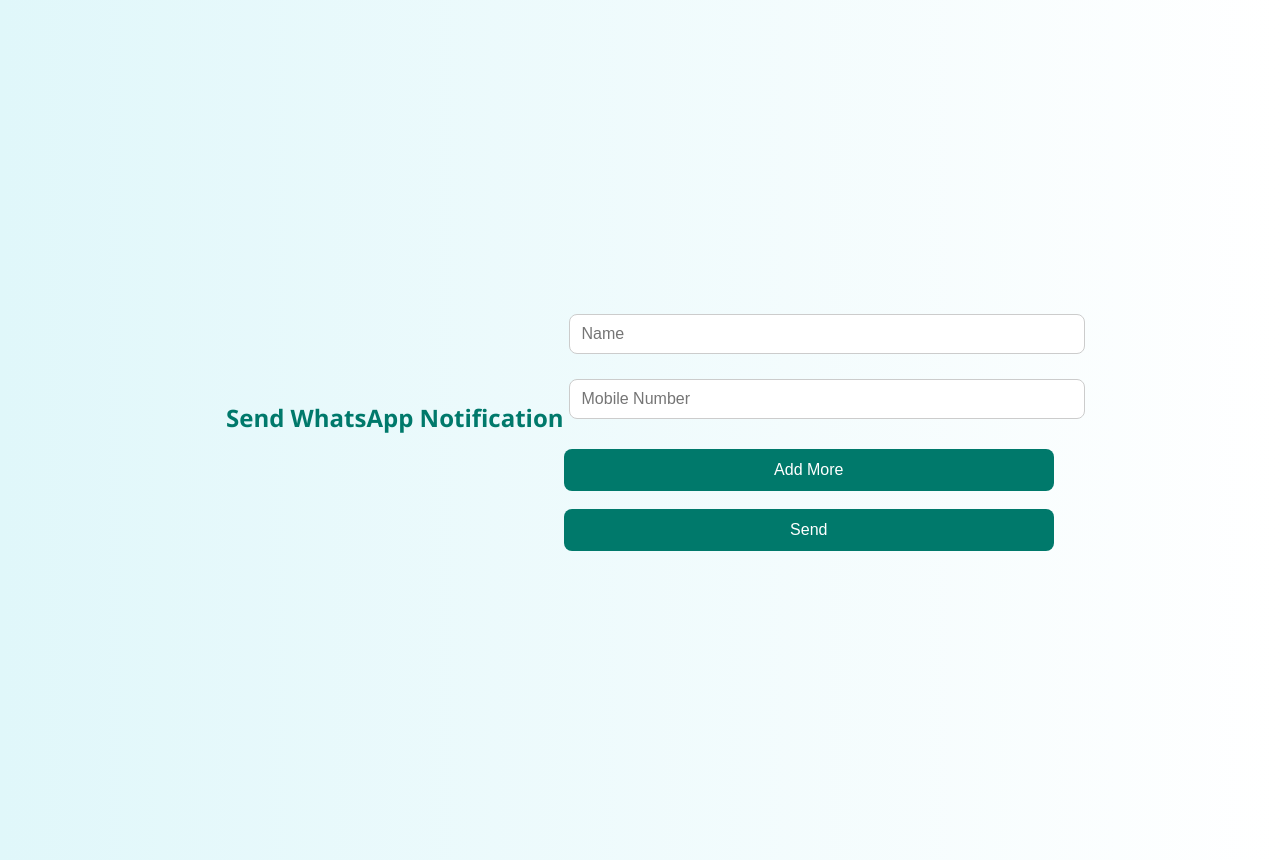
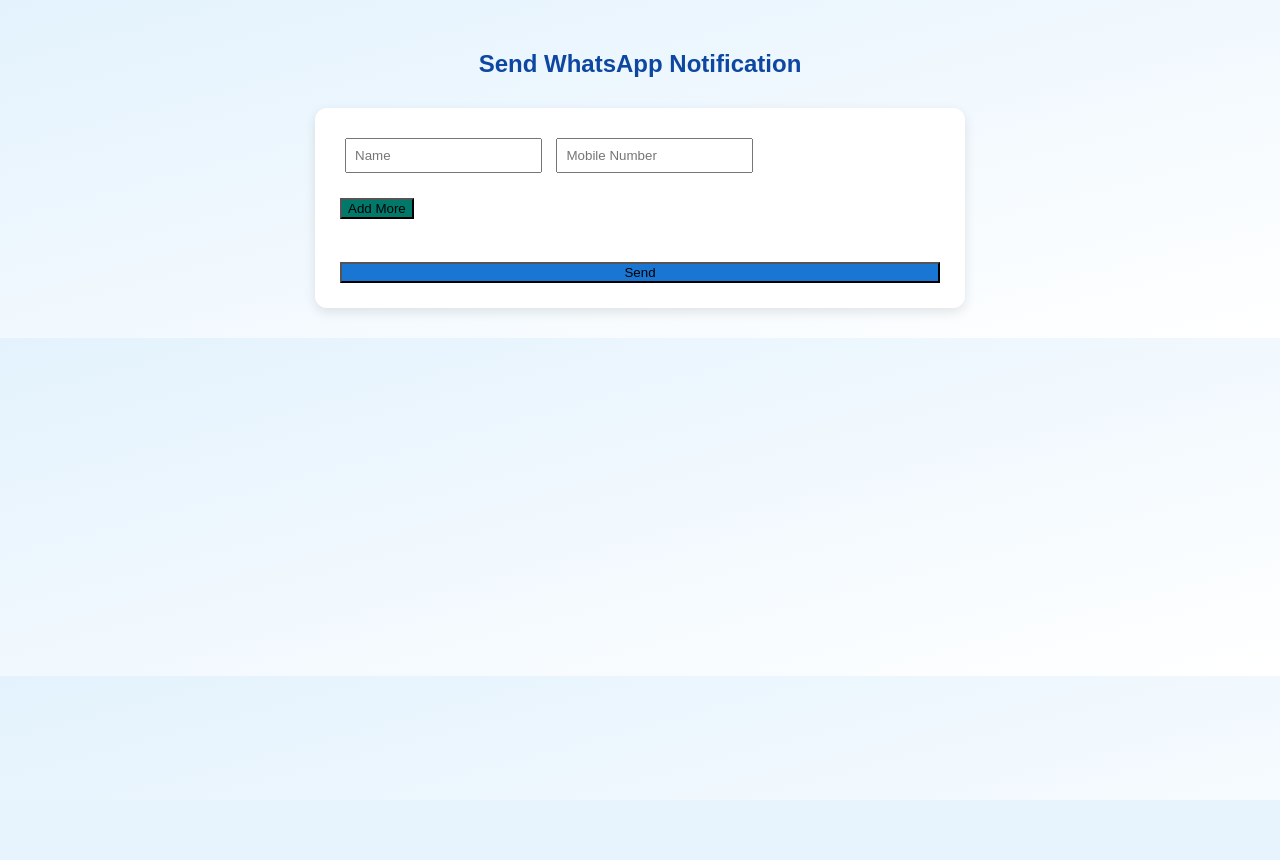
Before and after one commit to Rakhisinghos/whatsapp_notify-app, a Flask app: page / in a window 1280 px wide. After the commit the page ends 800 px from the top, so only its background shows below. Run offline with Flask 3, Linux system fonts and the light colour scheme.

Commit message:
Update style.css

```diff
--- a/static/style.css
+++ b/static/style.css
@@ -1,69 +1,71 @@
-/* Reset some default styles */
-body, h1, h2, p, ul {
+body {
+  font-family: 'Segoe UI', Tahoma, Geneva, Verdana, sans-serif;
+  background: linear-gradient(to bottom right, #e3f2fd, #ffffff);
   margin: 0;
-  padding: 0;
-  font-family: 'Segoe UI', Tahoma, Geneva, Verdana, sans-serif;
-}
-
-body {
-  background: linear-gradient(to right, #e0f7fa, #ffffff);
-  min-height: 100vh;
-  display: flex;
-  align-items: center;
-  justify-content: center;
-}
-
-.container {
-  background-color: #ffffff;
-  padding: 30px 40px;
-  border-radius: 12px;
-  box-shadow: 0 6px 20px rgba(0, 0, 0, 0.15);
-  width: 100%;
-  max-width: 400px;
+  padding: 40px;
+  color: #333;
 }
 
 h2 {
   text-align: center;
-  color: #00796b;
-  margin-bottom: 25px;
+  margin-bottom: 30px;
+  color: #0d47a1;
 }
 
-label {
-  display: block;
-  margin-bottom: 8px;
-  color: #333;
-  font-weight: 500;
+form {
+  max-width: 600px;
+  margin: 0 auto;
+  padding: 25px;
+  background-color: #ffffff;
+  border-radius: 12px;
+  box-shadow: 0 4px 12px rgba(0, 0, 0, 0.1);
 }
 
-input[type="text"],
-input[type="tel"] {
-  width: 100%;
-  padding: 10px 12px;
-  margin-bottom: 20px;
-  border: 1px solid #ccc;
-  border-radius: 8px;
-  font-size: 16px;
-  transition: border 0.3s ease;
+.field-pair {
+  display: flex;
+  align-items: center;
+  margin-bottom: 15px;
 }
 
-input[type="text"]:focus,
-input[type="tel"]:focus {
-  border-color: #00796b;
-  outline: none;
+.field-pair input[type="text"] {
+  flex: 1;
+  padding: 10px;
+  margin-right: 10px;
+  border: 1px solid #ccc;
+  border-radius: 6px;
+  font-size: 15px;
 }
 
-button {
-  width: 100%;
-  padding: 12px;
-  background-color: #00796b;
+.field-pair button {
+  background-color: #e53935;
   color: white;
   border: none;
-  border-radius: 8px;
-  font-size: 16px;
+  padding: 8px 12px;
+  border-radius: 6px;
   cursor: pointer;
-  transition: background-color 0.3s ease;
+  font-size: 14px;
+}
+
+button[type="button"] {
+  background-color: #00796b;
+  margin-top: 10px;
+}
+
+button[type="submit"] {
+  background-color: #1976d2;
+  display: block;
+  width: 100%;
+  margin-top: 25px;
 }
 
 button:hover {
-  background-color: #004d40;
+  opacity: 0.9;
 }
+
+a {
+  display: block;
+  text-align: center;
+  margin-top: 20px;
+  text-decoration: none;
+  color: #1976d2;
+}
```
